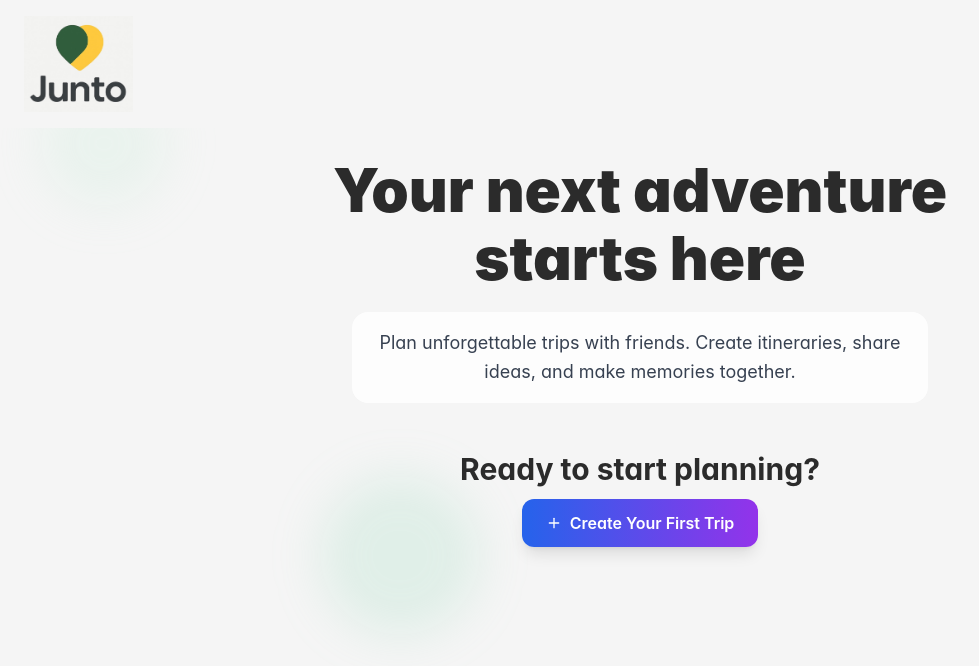
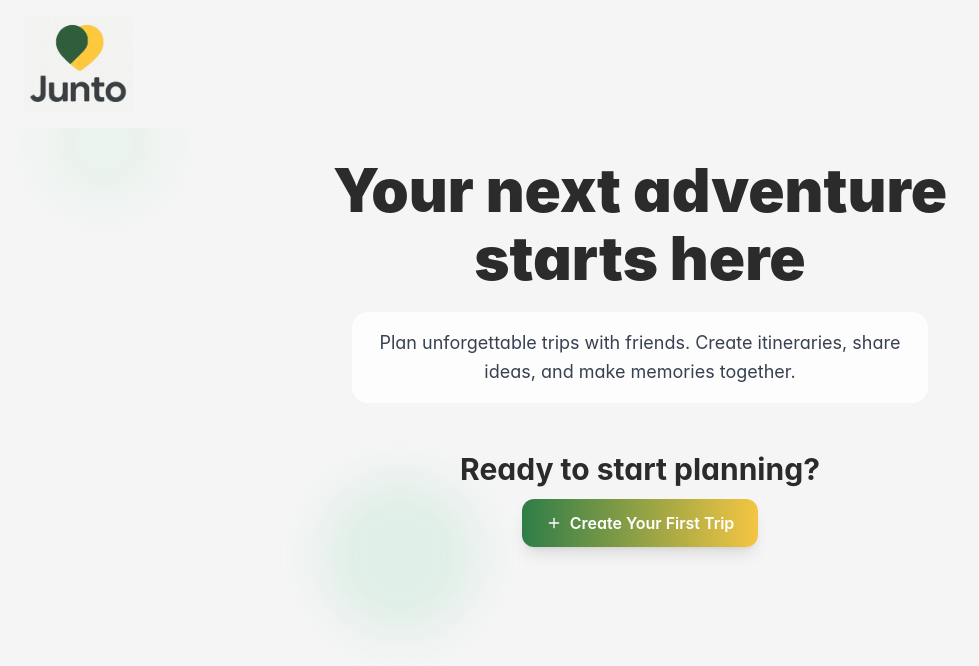
Before and after one commit to MimiLeinbach/Bolt-Hackathon, a React (Vite) app: page / in a window 1280 px wide. Shown: the top 666 px of the page, without its empty margins (0-979 px from the left). Built offline with nearby package versions, Linux system fonts and the light colour scheme.

Commit message:
Update button gradient to use logo colors

```diff
--- a/src/pages/HomePage.tsx
+++ b/src/pages/HomePage.tsx
@@ -61,7 +61,7 @@ export default function HomePage() {
             </h2>
             <Link
               to="/create-trip"
-              className="inline-flex items-center px-6 py-3 bg-gradient-to-r from-blue-600 to-purple-600 text-white font-semibold rounded-xl hover:from-blue-700 hover:to-purple-700 transition-all duration-200 shadow-lg hover:shadow-xl transform hover:-translate-y-1"
+              className="inline-flex items-center px-6 py-3 bg-gradient-to-r from-forest-500 to-gold-400 text-white font-semibold rounded-xl hover:from-forest-600 hover:to-gold-500 transition-all duration-200 shadow-lg hover:shadow-xl transform hover:-translate-y-1"
             >
               <Plus className="w-4 h-4 mr-2" />
               Create Your First Trip
```
